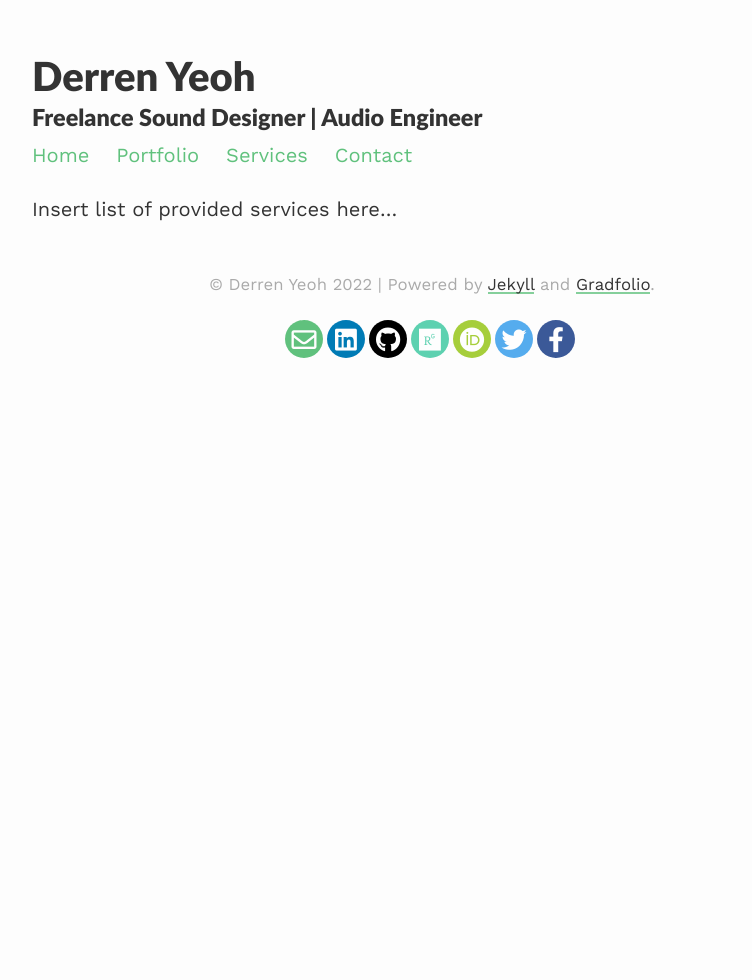
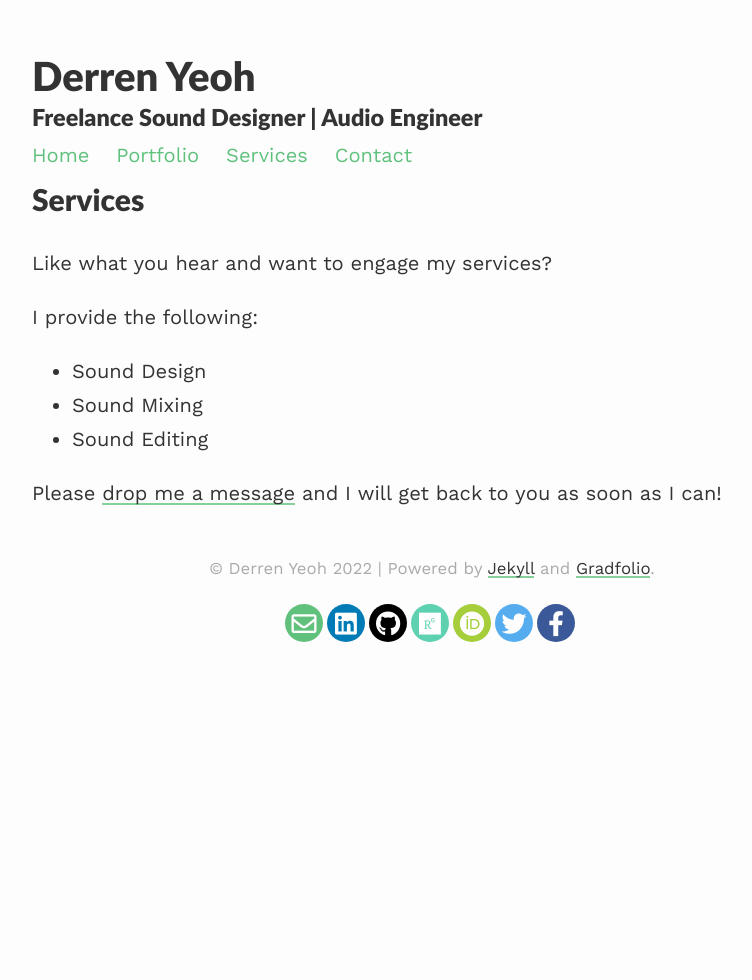
Before and after one commit to derren-yeohwj/site, a Jekyll site: the page built from _pages/services.md, in a window 1280 px wide. Shown: the whole page, without its empty margins (208-960 px from the left). Built offline with Jekyll 4.4.1, drawn with Linux system fonts in a browser that asks for light colours; nearby versions of some CDN libraries.

Commit message:
updated services.md

```diff
--- a/_pages/services.md
+++ b/_pages/services.md
@@ -4,4 +4,13 @@ permalink: /services/
 title: Services
 ---
 
-Insert list of provided services here...
+# Services
+
+Like what you hear and want to engage my services?
+
+I provide the following:
+- Sound Design
+- Sound Mixing
+- Sound Editing
+
+Please <a href="{{ site.baseurl }}/contact/">drop me a message</a> and I will get back to you as soon as I can!
```
Also changed, not shown: _pages/contact.md (+3 -1 lines).
